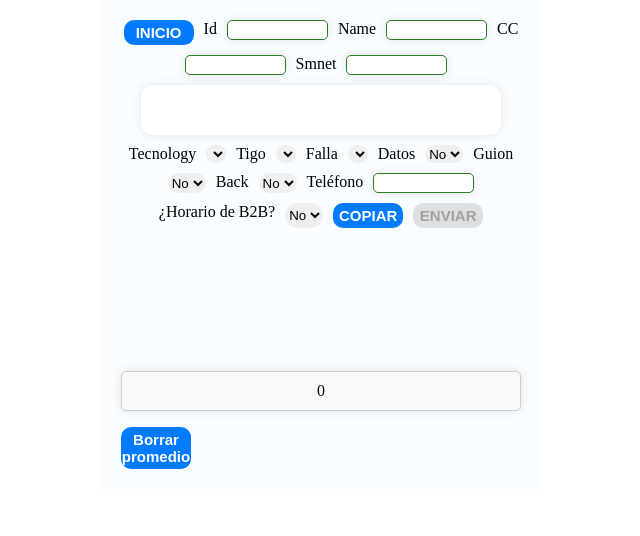
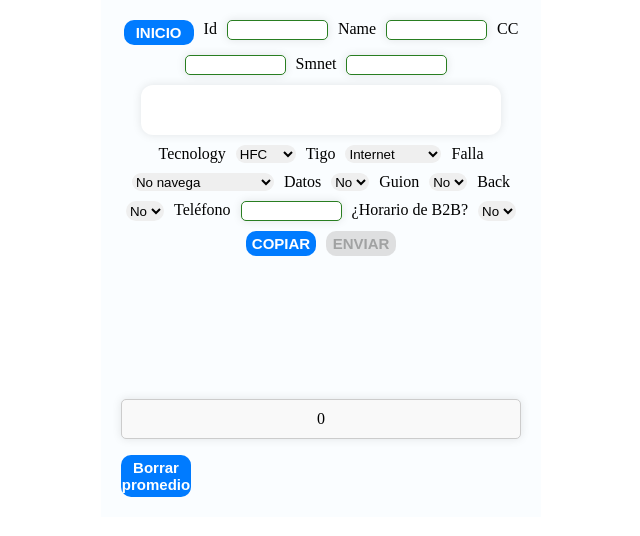
Before and after one commit to David1035/formPlantillaSoporteTecnico, a plain HTML site: page formDinámicoRegistroDatos/formB2b.html in a window 1280 px wide. Shown: the whole page, without its empty margins (319-959 px from the left). Drawn offline with Linux system fonts and the light colour scheme.

Commit message:
se gestiona ok

```diff
--- a/formDinámicoRegistroDatos/formB2b.html
+++ b/formDinámicoRegistroDatos/formB2b.html
@@ -473,6 +473,85 @@
             clearInterval(interval);
             isRunning = false;
         }
+                /* TIPO DE SERVICIO Y TECNOLOGIA me falta crear la lógica*/
+                const opcionesTiposervicio = {
+            'HFC': ['Internet', 'Telefonía', 'TV_Digital', 'One_TV_2.0'],
+            'GPON': ['Internet', 'IPTV', 'Telefonía', 'One_TV_2.0'],
+            'ADSL': ['Internet', 'IPTV', 'Telefonía', 'One_TV_2.0']
+        }
+        const opcionesNaturaleza = {
+            'Internet': ['No navega', 'Navegación Lenta', 'Servicio Intermitente', 'Problemas WiFi'],
+            'Telefonía': ['No funciona línea telefónica', 'Servicio Intermitente', 'Mala Calidad Voz / Entrecortada', 'Ingresa llamada de otra línea', 'No salen ni entran llamadas'],
+            'TV_Digital': ['Sin señal', 'Tv no visualiza algunos canales', 'Mala calidad de imagen', 'Fallas en audio / subtítulos', 'Problemas con paquetes adicionales', 'Problemas con control remoto'],
+            'IPTV': ['Sin señal', 'Tv no visualiza algunos canales', 'Mala calidad de imagen', 'Fallas en audio / subtítulos', 'Problemas con paquetes adicionales', 'Problemas con control remoto'],
+            'One_TV_2.0': ['Sin señal', 'DRM falló', 'Imagen congelada / TV pixelada', 'Problemas de audio', 'Error de descarga', 'Problemas en comando de voz', 'Configuración de control', 'Problemas app One TV', 'Servicio intermitente']
+        };
+
+        // Cargar opciones de tecnología
+        function cargarOpcionesTecnology() {
+            Object.keys(opcionesTiposervicio).forEach((tecnology, index) => {
+                const option = document.createElement('option');
+                option.value = tecnology;
+                option.textContent = tecnology;
+                if (index === 0) option.selected = true; // Seleccionar el primer hijo por defecto
+                selectTecnology.appendChild(option);
+            });
+        }
+
+        // Filtrar y cargar tipos de servicio
+        function cargarOpcionesTipoServicio(tecnology) {
+            // Limpiar el select antes de agregar opciones
+            selectTipoServicio.innerHTML = '';
+            const servicios = opcionesTiposervicio[tecnology] || [];
+            servicios.forEach((servicio, index) => {
+                const option = document.createElement('option');
+                option.value = servicio;
+                option.textContent = servicio;
+                if (index === 0) option.selected = true; // Seleccionar el primer hijo por defecto
+                selectTipoServicio.appendChild(option);
+            });
+
+            // Cargar naturaleza por defecto para el primer servicio
+            const primerTipoServicio = servicios[0] || null;
+            if (primerTipoServicio) {
+                cargarOpcionesNaturaleza(primerTipoServicio);
+            }
+        }
+
+        // Cargar opciones de naturaleza
+        function cargarOpcionesNaturaleza(tipoServicio) {
+            // Limpiar el select antes de agregar opciones
+            selectNaturaleza.innerHTML = '';
+            const naturalezas = opcionesNaturaleza[tipoServicio] || [];
+            naturalezas.forEach((naturaleza, index) => {
+                const option = document.createElement('option');
+                option.value = naturaleza;
+                option.textContent = naturaleza;
+                if (index === 0) option.selected = true; // Seleccionar el primer hijo por defecto
+                selectNaturaleza.appendChild(option);
+            });
+        }
+
+        // Eventos
+        selectTecnology.addEventListener('change', (event) => {
+            const tecnologiaSeleccionada = event.target.value;
+            cargarOpcionesTipoServicio(tecnologiaSeleccionada);
+        });
+
+        selectTipoServicio.addEventListener('change', (event) => {
+            const tipoServicioSeleccionado = event.target.value;
+            cargarOpcionesNaturaleza(tipoServicioSeleccionado);
+        });
+
+        // Inicialización
+        function inicializarSelects() {
+            cargarOpcionesTecnology();
+            const tecnologiaSeleccionada = selectTecnology.value;
+            cargarOpcionesTipoServicio(tecnologiaSeleccionada);
+        }
+
+        inicializarSelects();
+
     </script>
 </body>
 </html>
```
